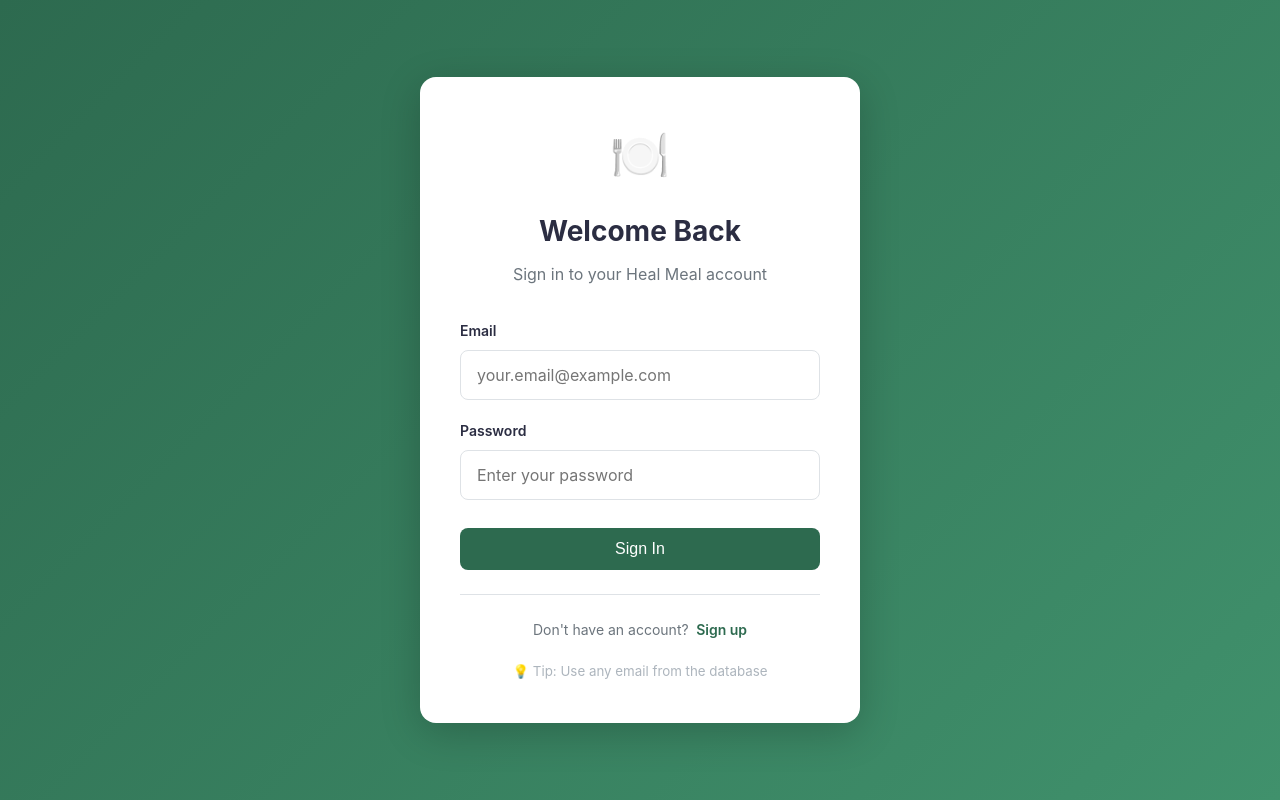
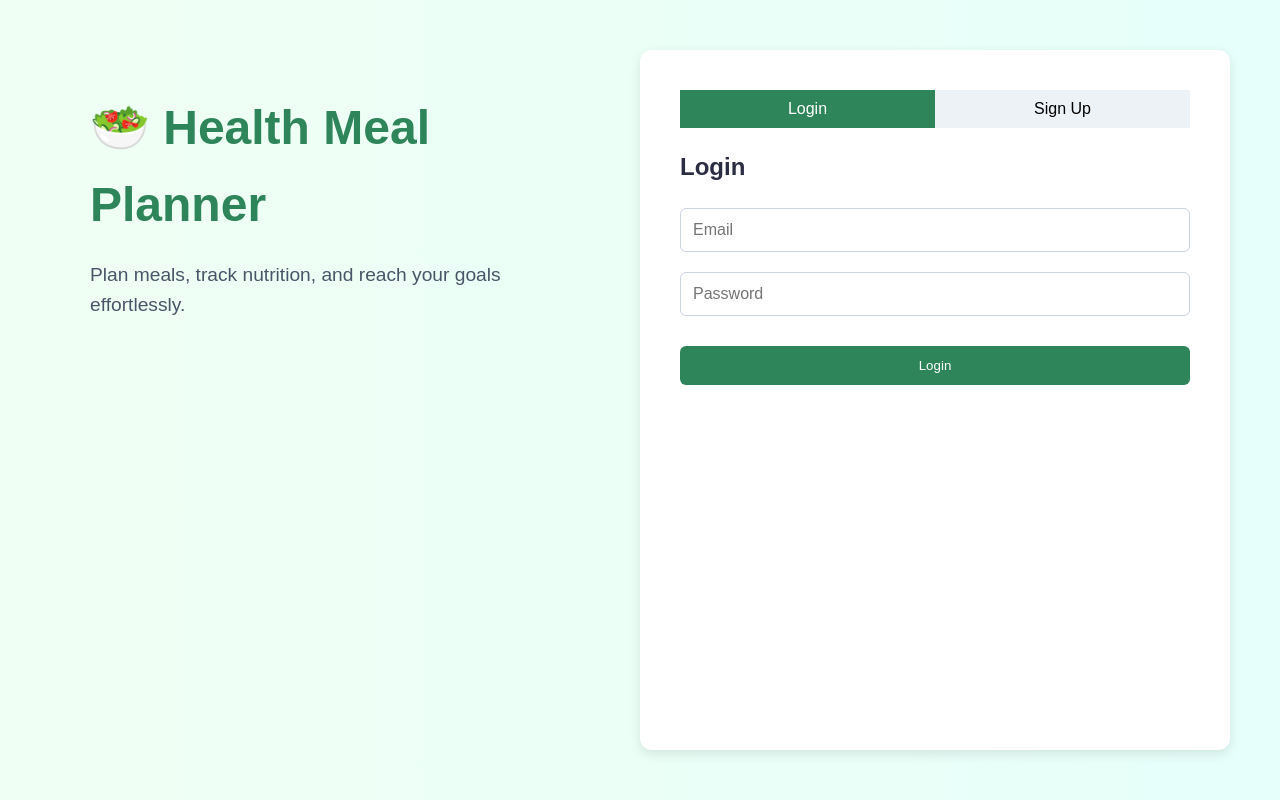
Before and after one commit to khurlimanGobenova/recipe-meal-planning, a React (Vite) app in the folder frontend/: page / in a window 1280 px wide. Built offline with nearby package versions, Linux system fonts and the light colour scheme.

Commit message:
Update App.jsx

```diff
--- a/frontend/src/App.jsx
+++ b/frontend/src/App.jsx
@@ -1,68 +1,56 @@
+// src/App.jsx
 import React from 'react';
 import { BrowserRouter, Routes, Route } from 'react-router-dom';
-import Login from './pages/Login';
-import Register from './pages/Register';
-import ProtectedRoute from './components/ProtectedRoute';
 import Navbar from './components/Navbar';
 import Home from './pages/Home';
 import Recipes from './pages/Recipes';
 import Profile from './pages/Profile';
 import MealPlan from './pages/MealPlan';
 import ShoppingList from './pages/ShoppingList';
+import StartPage from './pages/StartPage';
 import './styles/global.css';
 
 function App() {
   return (
     <BrowserRouter>
       <Routes>
-        {/* Public Routes */}
-        <Route path="/" element={<Login />} />
-        <Route path="/register" element={<Register />} />
+        {/* Public Route - Login/Signup */}
+        <Route path="/" element={<StartPage />} />
 
-        {/* Protected Routes */}
+        {/* Protected Routes - No ProtectedRoute wrapper, just direct routes */}
         <Route path="/home" element={
-          <ProtectedRoute>
           <>
             <Navbar />
             <Home />
           </>
-          </ProtectedRoute>
         } />
 
         <Route path="/recipes" element={
-          <ProtectedRoute>
           <>
             <Navbar />
             <Recipes />
           </>
-          </ProtectedRoute>
         } />
 
         <Route path="/meal-plan" element={
-          <ProtectedRoute>
           <>
             <Navbar />
             <MealPlan />
           </>
-          </ProtectedRoute>
         } />
 
         <Route path="/shopping-list" element={
-          <ProtectedRoute>
           <>
             <Navbar />
             <ShoppingList />
           </>
-          </ProtectedRoute>
         } />
 
         <Route path="/profile" element={
-          <ProtectedRoute>
           <>
             <Navbar />
             <Profile />
           </>
-          </ProtectedRoute>
         } />
       </Routes>
     </BrowserRouter>
```
Lines whose indentation alone changed are shown as unchanged.
